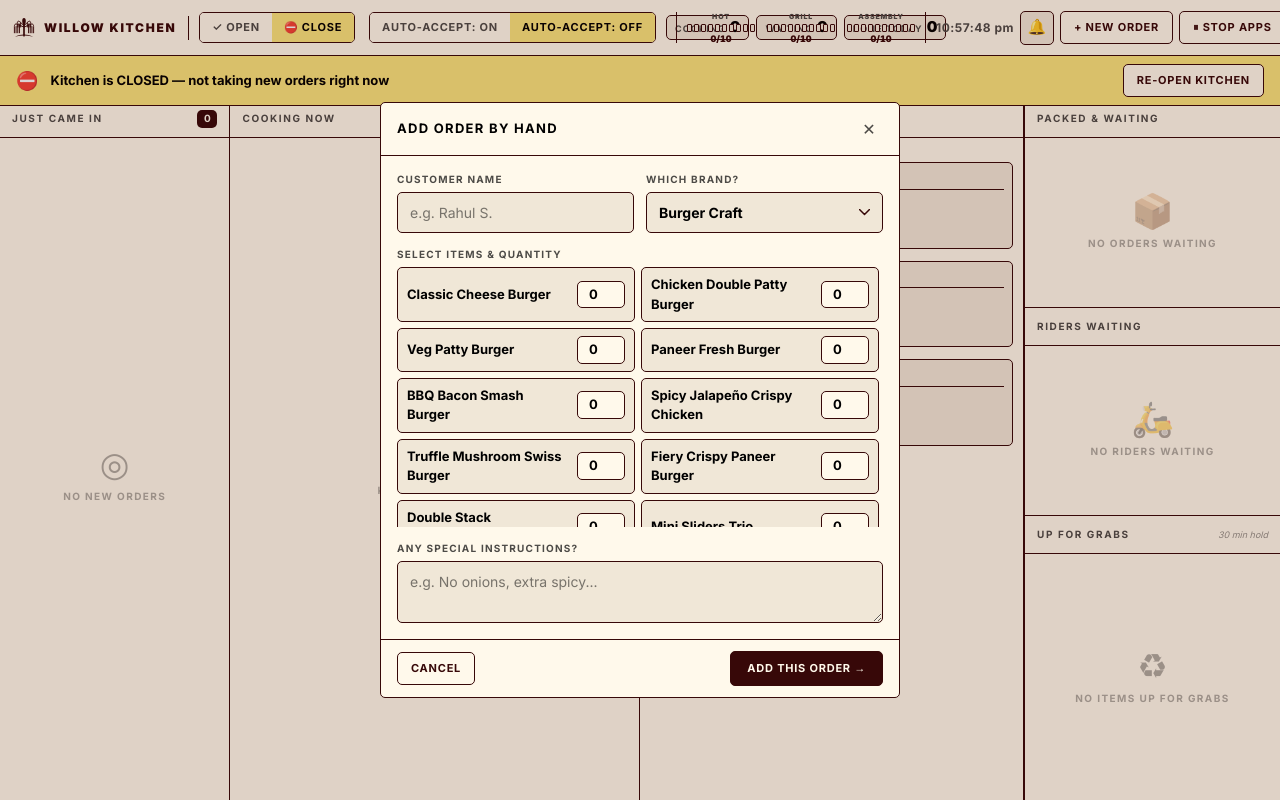
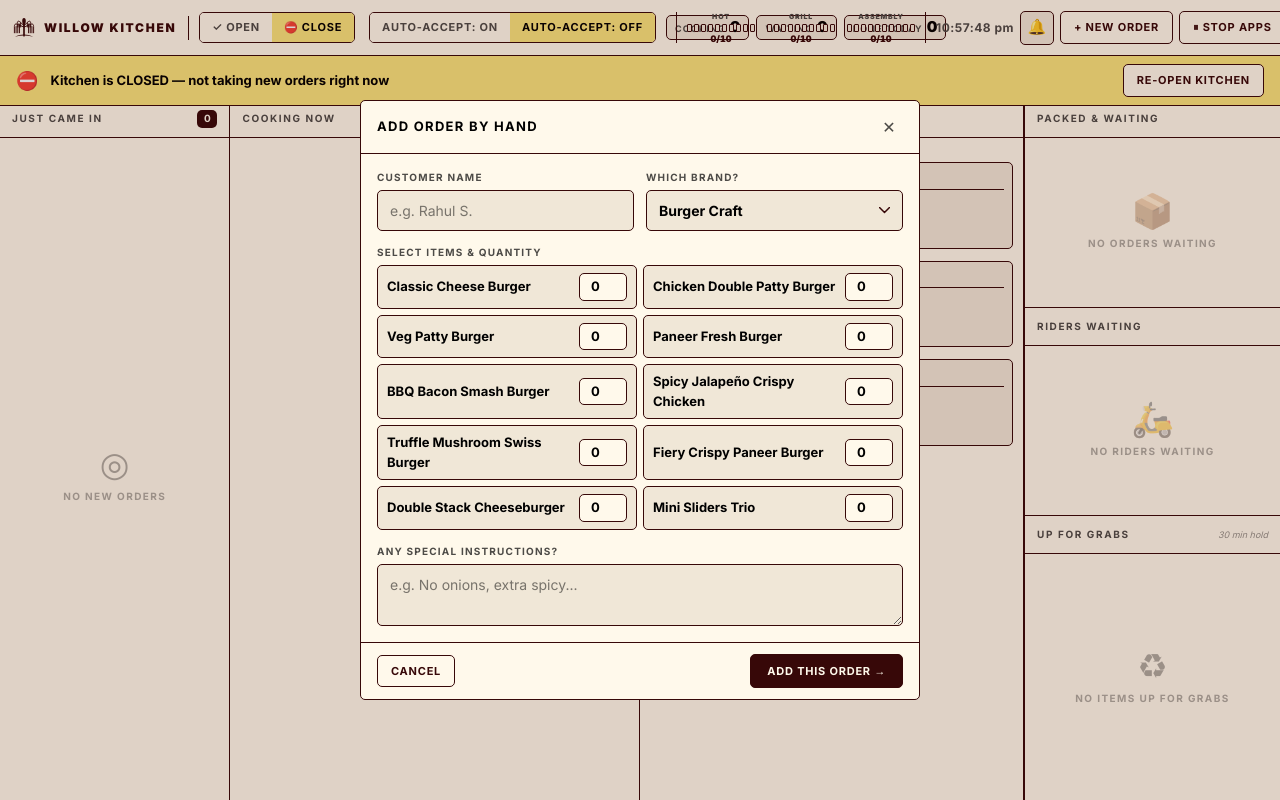
Before and after one commit to tkdesigns25/CloudKitchen, a React (Vite) app: page / in a window 1280 px wide. Both pictures are taken after a click on the button "+ NEW ORDER". Built offline with nearby package versions, Linux system fonts and the light colour scheme.

Commit message:
style: updated NewOrderModal items grid to hug content cleanly without internal scrollbar

```diff
--- a/src/app/components/kds/Modals.tsx
+++ b/src/app/components/kds/Modals.tsx
@@ -375,7 +375,7 @@ function NewOrderModal({ onCloseNewOrder, onSubmitManualOrder }: ModalsProps) {
   }
 
   return (
-    <ModalShell onClose={onCloseNewOrder} width={520}>
+    <ModalShell onClose={onCloseNewOrder} width={560}>
       <ModalHead title="Add Order by Hand" onClose={onCloseNewOrder} />
       <ModalBody>
         <div style={{ display: 'grid', gridTemplateColumns: '1fr 1fr', gap: 12 }}>
@@ -389,7 +389,7 @@ function NewOrderModal({ onCloseNewOrder, onSubmitManualOrder }: ModalsProps) {
           </FormRow>
         </div>
         <FormRow label="Select Items & Quantity">
-          <div style={{ display: 'grid', gridTemplateColumns: '1fr 1fr', gap: 6, maxHeight: 260, overflowY: 'auto', paddingRight: 4 }}>
+          <div style={{ display: 'grid', gridTemplateColumns: '1fr 1fr', gap: 6 }}>
             {brandData.items.map(item => (
               <div key={item.name} style={{ display: 'flex', alignItems: 'center', gap: 8, padding: '7px 9px', border: 'var(--kds-b)', borderRadius: 'var(--kds-r)', background: 'var(--kds-linen)' }}>
                 <span style={{ flex: 1, fontSize: 13, fontWeight: 700, color: 'var(--kds-ink)' }}>{item.name}</span>
```
